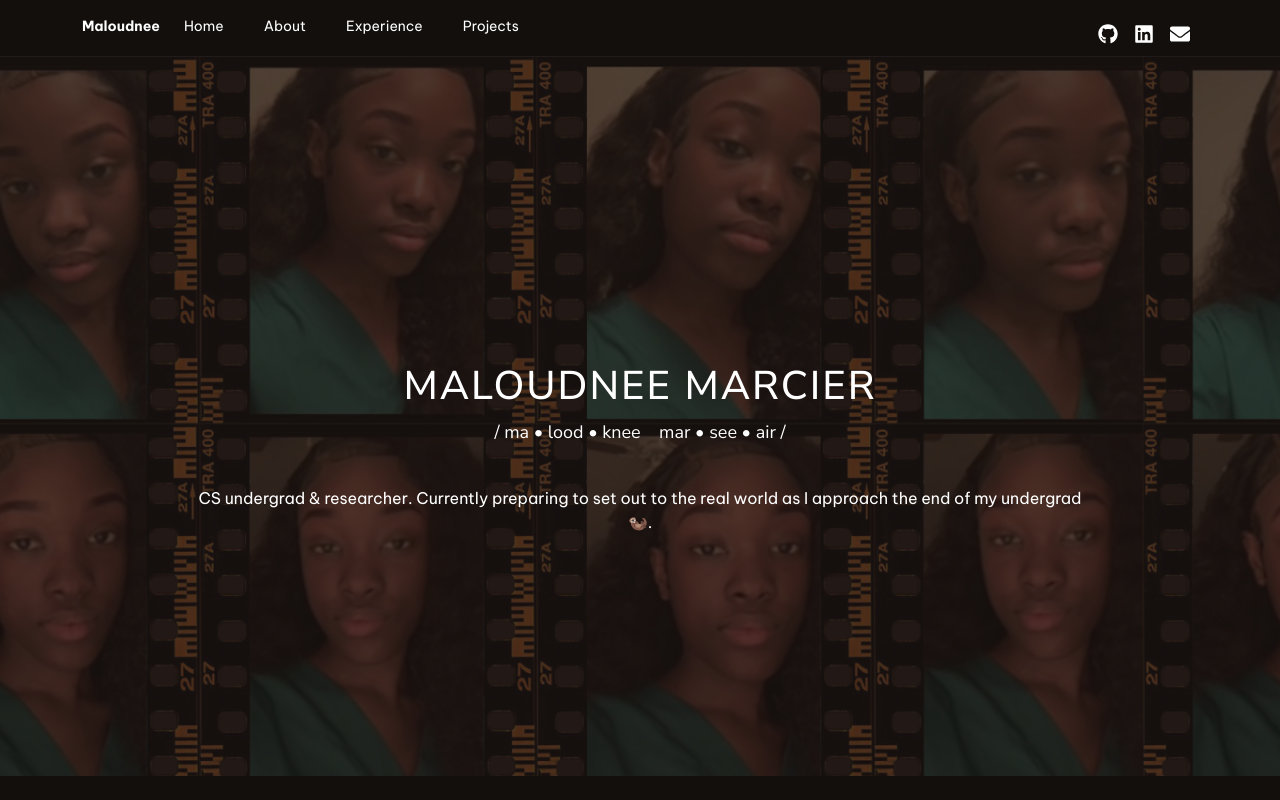
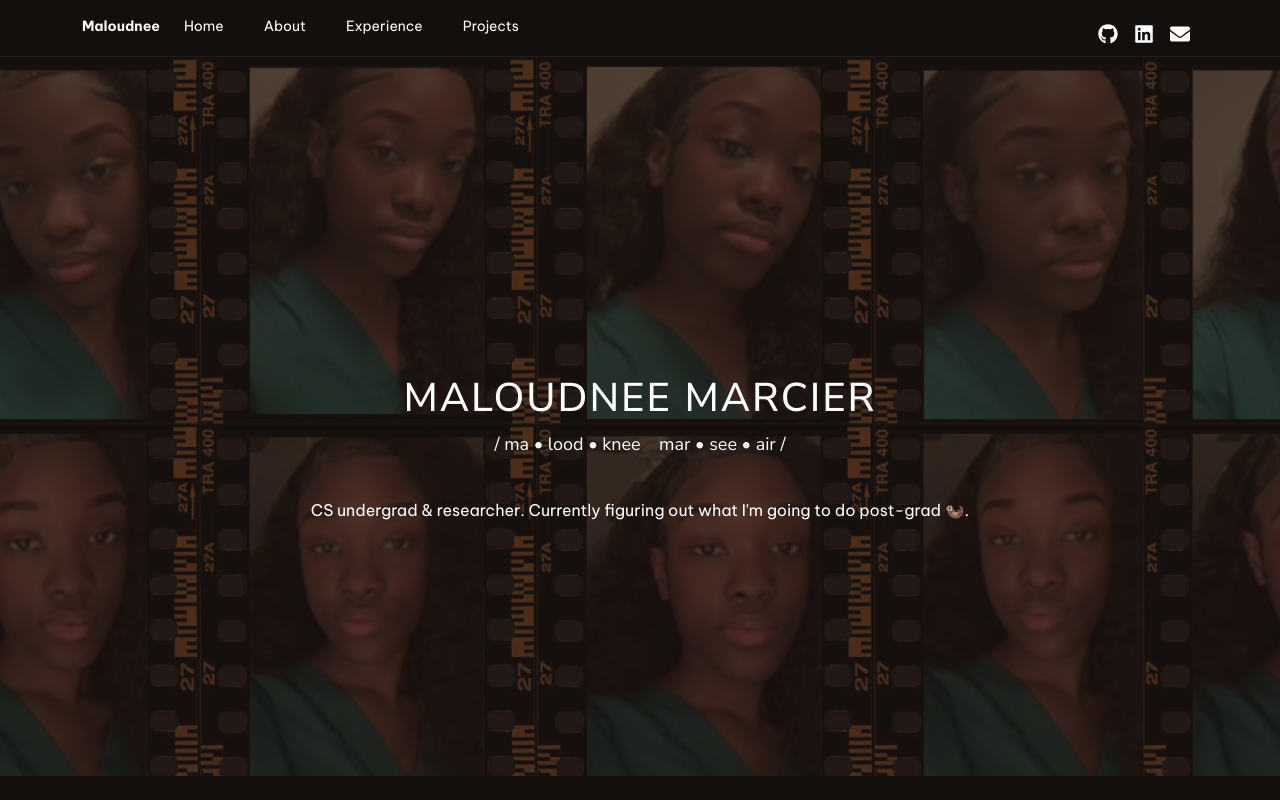
Before and after one commit to maloudnee/personal-portfolio, a Next.js app: page / in a window 1280 px wide. Shown: the top 800 px of the page. Built offline with nearby package versions, Linux system fonts and the light colour scheme; a web font is replaced by a local one.

Commit message:
updates, last time oop

```diff
--- a/src/app/home/page.js
+++ b/src/app/home/page.js
@@ -24,7 +24,7 @@ export default function Home() {
                 </p>
 
                 <p className="font-be-vietnam-pro text-xs md:text-sm lg:text-base text-white text-center mt-4">
-                    CS undergrad & researcher. Currently preparing to set out to the real world as I approach the end of my undergrad 🦦.
+                    CS undergrad & researcher. Currently figuring out what I'm going to do post-grad 🦦.
                 </p>
             </div>
 
```
